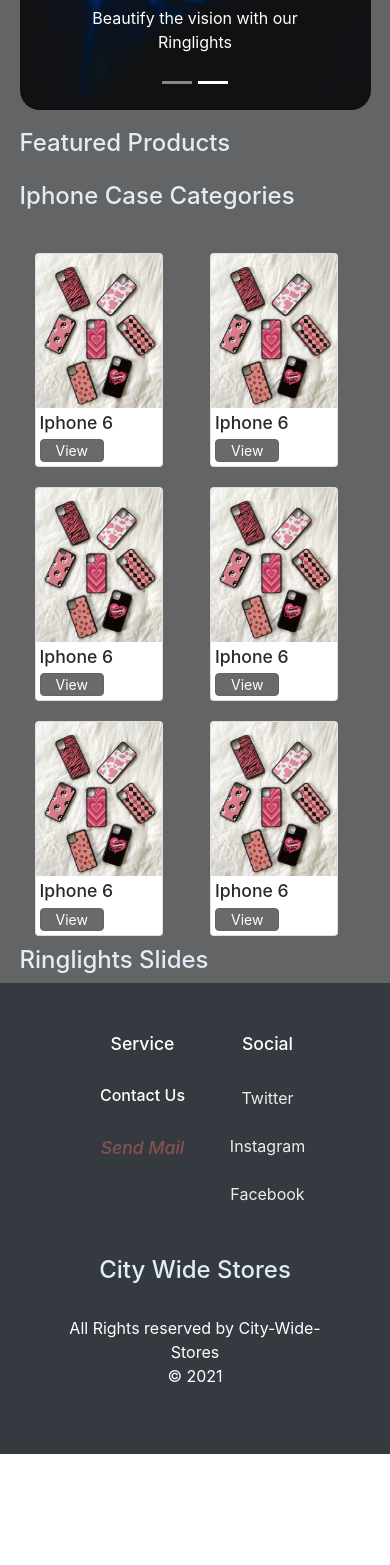
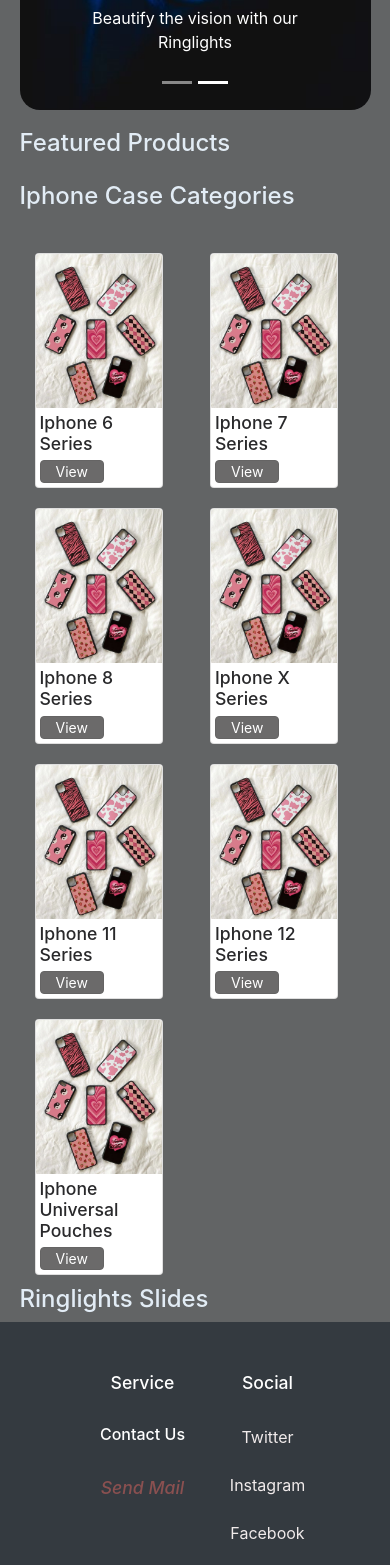
Before and after one commit to Kizito007/city-w.s-client, a React (Create React App) app: page / in a window 390 px wide. Shown: the part 432-1997 px from the top of the page. Before the commit the page ends 1886 px from the top, so only its background shows below. Built offline with nearby package versions, Linux system fonts and the light colour scheme.

Commit message:
completed responsive i-categories home cards

```diff
--- a/src/App.css
+++ b/src/App.css
@@ -1,7 +1,7 @@
 .navbar-light .navbar-brand{
   color: #efececfa;
   margin-right: 10%;
-  padding: 20px;
+  padding: 20px 5px;
 }
 .navbar-nav .dropdown-menu {
   width: 0px;
@@ -74,6 +74,9 @@
 .col {
   margin: 10px 0;
 }
+.res-card {
+  width: 8rem;
+}
 @media (min-width: 992px){
   .navbar-expand-lg .navbar-nav .dropdown-menu {
     border-radius: 20px;
@@ -87,3 +90,8 @@
     width: 60%;
   }
 }
+@media (max-width: 352px) {
+  .res-card {
+    width: 6rem;
+  }
+}
--- a/src/components/pages/Home.js
+++ b/src/components/pages/Home.js
@@ -42,13 +42,13 @@
             <h4 style={{ margin: "0 5%", color: "#e2ecf5" }}> Featured Products </h4> <br/>
             <div style={{ margin: "0 5%", color: "#29292b" }} className="i-cards">
                 <h4> Iphone Case Categories </h4> <br/>
-                <Container>
-                    <Row>
+                <Container fluid>
+                    <Row >
                         <Col>
-                            <Card style={{ width: '8rem' }}>
+                            <Card className="res-card">
                                 <Card.Img variant="top" src={case2} />
                                 <Card.Body>
-                                    <Card.Title>Iphone 6</Card.Title>
+                                    <Card.Title>Iphone 6 Series</Card.Title>
                                     {/* <Card.Text>
                                     Some quick example text to build on the card title and make up the bulk of
                                     the card's content.
@@ -58,46 +58,55 @@
                             </Card>
                         </Col>
                         <Col>
-                            <Card style={{ width: '8rem' }}>
+                            <Card className="res-card">
                                 <Card.Img variant="top" src={case2} />
                                 <Card.Body>
-                                    <Card.Title>Iphone 6</Card.Title>
+                                    <Card.Title>Iphone 7 Series</Card.Title>
                                     <Button variant="primary">View</Button>
                                 </Card.Body>
                             </Card>
                         </Col>
                         <Col>
-                            <Card style={{ width: '8rem' }}>
+                            <Card className="res-card">
                                 <Card.Img variant="top" src={case2} />
                                 <Card.Body>
-                                    <Card.Title>Iphone 6</Card.Title>
+                                    <Card.Title>Iphone 8 Series</Card.Title>
                                     <Button variant="primary">View</Button>
                                 </Card.Body>
                             </Card>
                         </Col>
                         <Col>
-                            <Card style={{ width: '8rem' }}>
+                            <Card className="res-card">
                                 <Card.Img variant="top" src={case2} />
                                 <Card.Body>
-                                    <Card.Title>Iphone 6</Card.Title>
+                                    <Card.Title>Iphone X Series</Card.Title>
                                     <Button variant="primary">View</Button>
                                 </Card.Body>
                             </Card>
                         </Col>
                         <Col>
-                            <Card style={{ width: '8rem' }}>
+                            <Card className="res-card">
                                 <Card.Img variant="top" src={case2} />
                                 <Card.Body>
-                                    <Card.Title>Iphone 6</Card.Title>
+                                    <Card.Title>Iphone 11 Series</Card.Title>
                                     <Button variant="primary">View</Button>
                                 </Card.Body>
                             </Card>
                         </Col>
                         <Col>
-                            <Card style={{ width: '8rem' }}>
+                            <Card className="res-card">
                                 <Card.Img variant="top" src={case2} />
                                 <Card.Body>
-                                    <Card.Title>Iphone 6</Card.Title>
+                                    <Card.Title>Iphone 12 Series</Card.Title>
+                                    <Button variant="primary">View</Button>
+                                </Card.Body>
+                            </Card>
+                        </Col>
+                        <Col>
+                            <Card className="res-card">
+                                <Card.Img variant="top" src={case2} />
+                                <Card.Body>
+                                    <Card.Title>Iphone Universal Pouches</Card.Title>
                                     <Button variant="primary">View</Button>
                                 </Card.Body>
                             </Card>
```
